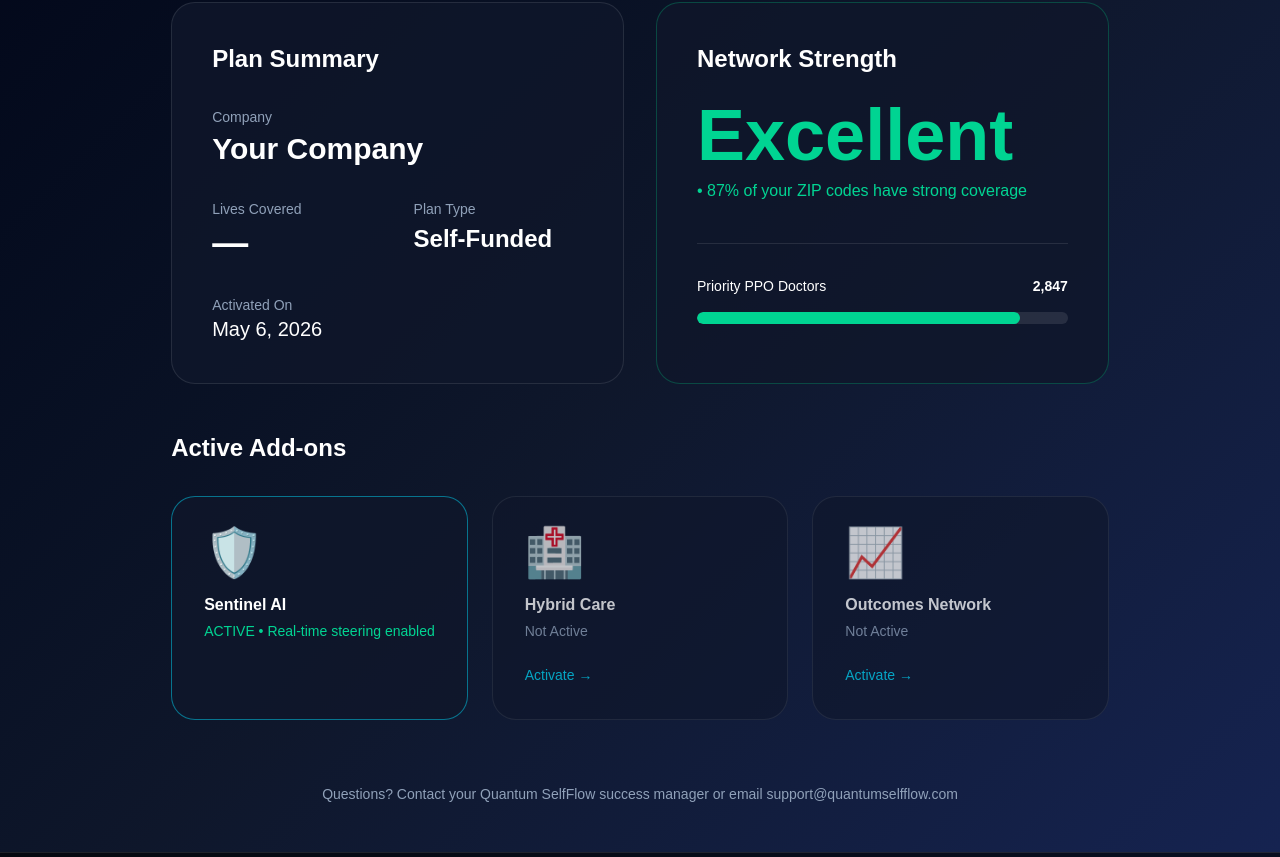
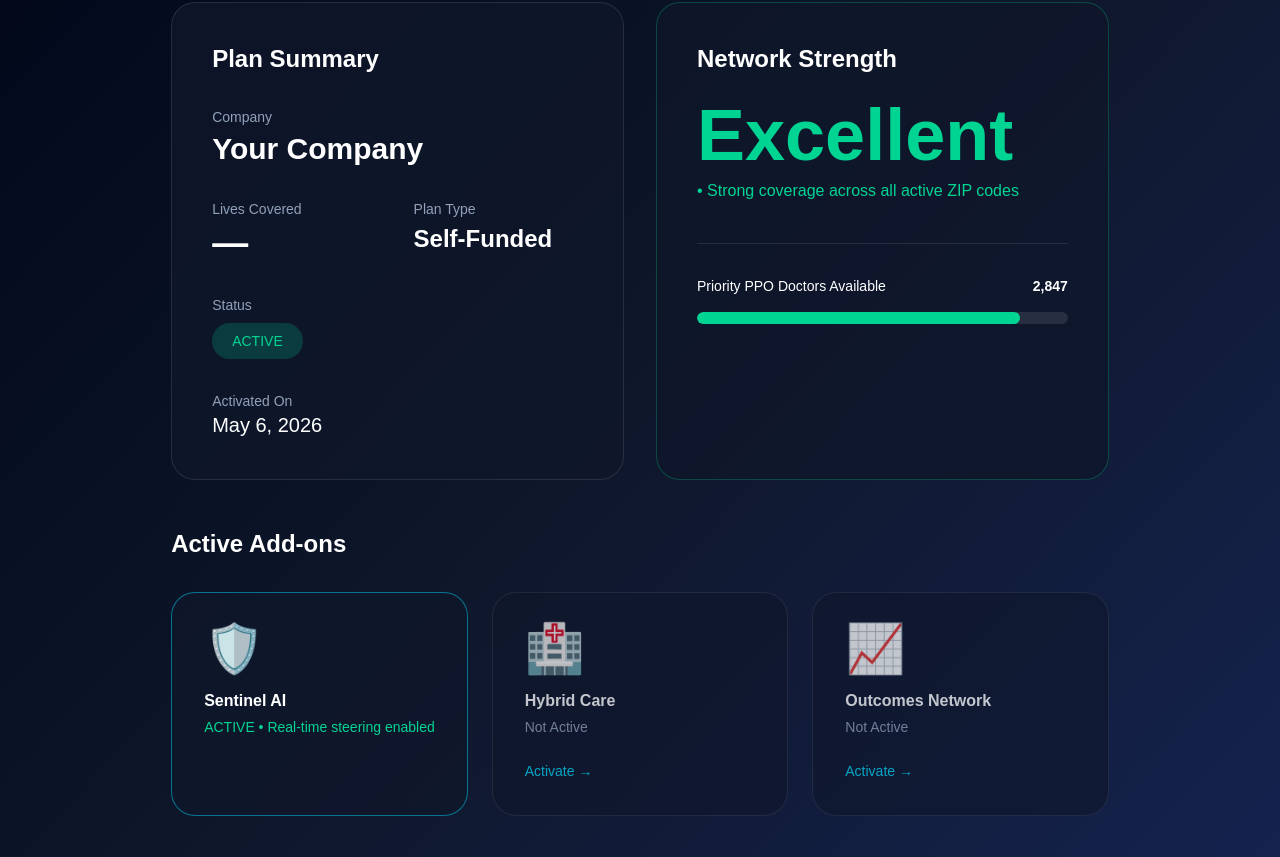
Before and after one commit to ryunstuart/quantum-selfflow, a Next.js app in the folder frontend/: page /myplan in a window 1280 px wide. Shown: the part 263-1120 px from the top of the page. Built offline with nearby package versions, Linux system fonts and the light colour scheme.

Commit message:
Full myplan page - polished and consistent

```diff
--- a/frontend/app/myplan/page.tsx
+++ b/frontend/app/myplan/page.tsx
@@ -68,6 +68,11 @@ export default function MyPlan() {
               </div>
 
               <div>
+                <div className="text-slate-400 text-sm">Status</div>
+                <div className="inline-block bg-emerald-400/20 text-emerald-400 px-5 py-2 rounded-full text-sm font-medium mt-2">ACTIVE</div>
+              </div>
+
+              <div>
                 <div className="text-slate-400 text-sm">Activated On</div>
                 <div className="text-xl">May 6, 2026</div>
               </div>
@@ -78,11 +83,11 @@ export default function MyPlan() {
           <div className="bg-slate-900/80 border border-emerald-500/30 rounded-3xl p-10">
             <h3 className="text-2xl font-semibold mb-6">Network Strength</h3>
             <div className="text-7xl font-bold text-emerald-400">Excellent</div>
-            <div className="text-emerald-400 mt-2">• 87% of your ZIP codes have strong coverage</div>
+            <div className="text-emerald-400 mt-2">• Strong coverage across all active ZIP codes</div>
 
             <div className="mt-10 pt-8 border-t border-white/10">
               <div className="flex justify-between text-sm mb-4">
-                <span>Priority PPO Doctors</span>
+                <span>Priority PPO Doctors Available</span>
                 <span className="font-semibold">2,847</span>
               </div>
               <div className="h-3 bg-white/10 rounded-full overflow-hidden">
@@ -119,7 +124,7 @@ export default function MyPlan() {
         </div>
 
         <div className="mt-16 text-center text-slate-400 text-sm">
-          Questions? Contact your Quantum SelfFlow success manager or email support@quantumselfflow.com
+          Need to make changes? Contact your Quantum SelfFlow success manager
         </div>
       </div>
 
```
